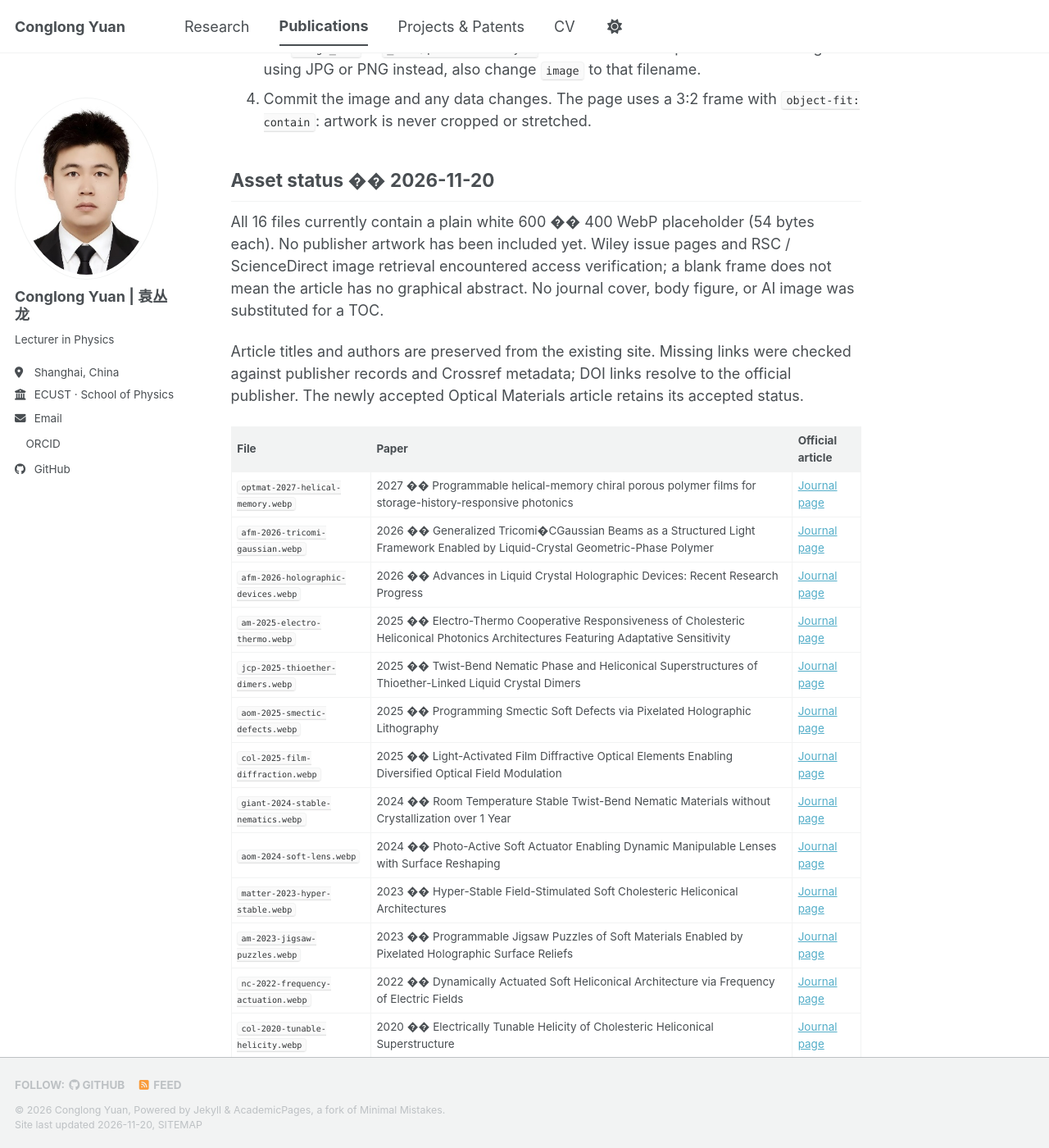
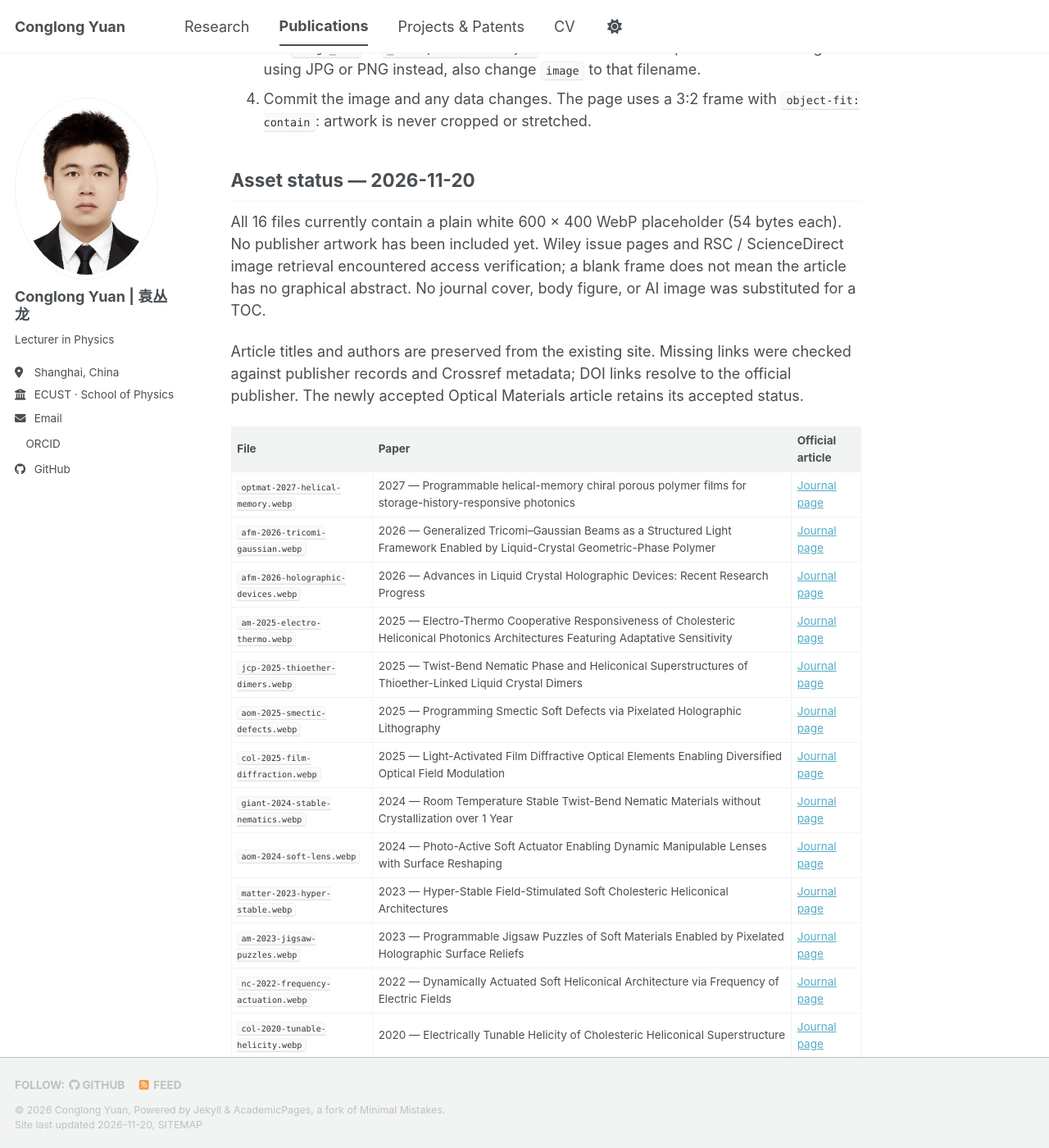
Before and after one commit to ConglongYuan/conglongyuan.github.io, a Jekyll site: the page built from images/publications/README.md, in a window 1280 px wide and 1400 px high, scrolled down 402 px. Shown: the whole window at 82% size. Built offline with Jekyll 4.4.1, drawn with Linux system fonts in a browser that asks for light colours; our own code applies the rules of GitHub Pages for plain Markdown files; a style sheet for code colours, icons or effects is not loaded; some of the changed text lies outside the part shown.

Commit message:
Preserve UTF-8 publication text during upload

```diff
--- a/images/publications/README.md
+++ b/images/publications/README.md
@@ -9,27 +9,27 @@ Each publication has its own image file, referenced in `_data/publications.yml`.
 3. Set `image_alt` in `_data/publications.yml` to a concise description of the real image. If using JPG or PNG instead, also change `image` to that filename.
 4. Commit the image and any data changes. The page uses a 3:2 frame with `object-fit: contain`: artwork is never cropped or stretched.
 
-## Asset status �� 2026-11-20
+## Asset status — 2026-11-20
 
-All 16 files currently contain a plain white 600 �� 400 WebP placeholder (54 bytes each). No publisher artwork has been included yet. Wiley issue pages and RSC / ScienceDirect image retrieval encountered access verification; a blank frame does not mean the article has no graphical abstract. No journal cover, body figure, or AI image was substituted for a TOC.
+All 16 files currently contain a plain white 600 × 400 WebP placeholder (54 bytes each). No publisher artwork has been included yet. Wiley issue pages and RSC / ScienceDirect image retrieval encountered access verification; a blank frame does not mean the article has no graphical abstract. No journal cover, body figure, or AI image was substituted for a TOC.
 
 Article titles and authors are preserved from the existing site. Missing links were checked against publisher records and Crossref metadata; DOI links resolve to the official publisher. The newly accepted Optical Materials article retains its accepted status.
 
 | File | Paper | Official article |
 | --- | --- | --- |
-| `optmat-2027-helical-memory.webp` | 2027 �� Programmable helical-memory chiral porous polymer films for storage-history-responsive photonics | [Journal page](https://doi.org/10.1016/j.optmat.2026.118702) |
-| `afm-2026-tricomi-gaussian.webp` | 2026 �� Generalized Tricomi�CGaussian Beams as a Structured Light Framework Enabled by Liquid-Crystal Geometric-Phase Polymer | [Journal page](https://doi.org/10.1002/adfm.78528) |
-| `afm-2026-holographic-devices.webp` | 2026 �� Advances in Liquid Crystal Holographic Devices: Recent Research Progress | [Journal page](https://doi.org/10.1002/adfm.75304) |
-| `am-2025-electro-thermo.webp` | 2025 �� Electro-Thermo Cooperative Responsiveness of Cholesteric Heliconical Photonics Architectures Featuring Adaptative Sensitivity | [Journal page](https://doi.org/10.1002/adma.202507000) |
-| `jcp-2025-thioether-dimers.webp` | 2025 �� Twist-Bend Nematic Phase and Heliconical Superstructures of Thioether-Linked Liquid Crystal Dimers | [Journal page](https://doi.org/10.1063/5.0281634) |
-| `aom-2025-smectic-defects.webp` | 2025 �� Programming Smectic Soft Defects via Pixelated Holographic Lithography | [Journal page](https://doi.org/10.1002/adom.202500233) |
-| `col-2025-film-diffraction.webp` | 2025 �� Light-Activated Film Diffractive Optical Elements Enabling Diversified Optical Field Modulation | [Journal page](https://opg.optica.org/col/abstract.cfm?uri=col-23-1-011602) |
-| `giant-2024-stable-nematics.webp` | 2024 �� Room Temperature Stable Twist-Bend Nematic Materials without Crystallization over 1 Year | [Journal page](https://doi.org/10.1016/j.giant.2024.100290) |
-| `aom-2024-soft-lens.webp` | 2024 �� Photo-Active Soft Actuator Enabling Dynamic Manipulable Lenses with Surface Reshaping | [Journal page](https://doi.org/10.1002/adom.202401430) |
-| `matter-2023-hyper-stable.webp` | 2023 �� Hyper-Stable Field-Stimulated Soft Cholesteric Heliconical Architectures | [Journal page](https://doi.org/10.1016/j.matt.2023.07.027) |
-| `am-2023-jigsaw-puzzles.webp` | 2023 �� Programmable Jigsaw Puzzles of Soft Materials Enabled by Pixelated Holographic Surface Reliefs | [Journal page](https://doi.org/10.1002/adma.202211521) |
-| `nc-2022-frequency-actuation.webp` | 2022 �� Dynamically Actuated Soft Heliconical Architecture via Frequency of Electric Fields | [Journal page](https://doi.org/10.1038/s41467-022-30486-2) |
-| `col-2020-tunable-helicity.webp` | 2020 �� Electrically Tunable Helicity of Cholesteric Heliconical Superstructure | [Journal page](https://doi.org/10.3788/COL202018.080005) |
-| `sciadv-2019-soft-helix.webp` | 2019 �� Stimulated Transformation of Soft Helix among Helicoidal, Heliconical, and Their Inverse Helices | [Journal page](https://doi.org/10.1126/sciadv.aax9501) |
-| `am-2017-photonic-crystal.webp` | 2017 �� Light-Patterned Crystallographic Direction of a Self-Organized 3D Soft Photonic Crystal | [Journal page](https://doi.org/10.1002/adma.201703165) |
-| `jmcc-2017-lasing.webp` | 2017 �� Dynamically Manipulated Lasing Enabled by a Reconfigured Fingerprint Texture of a Cholesteric Self-Organized Superstructure | [Journal page](https://doi.org/10.1039/C7TC02076G) |
+| `optmat-2027-helical-memory.webp` | 2027 — Programmable helical-memory chiral porous polymer films for storage-history-responsive photonics | [Journal page](https://doi.org/10.1016/j.optmat.2026.118702) |
+| `afm-2026-tricomi-gaussian.webp` | 2026 — Generalized Tricomi–Gaussian Beams as a Structured Light Framework Enabled by Liquid-Crystal Geometric-Phase Polymer | [Journal page](https://doi.org/10.1002/adfm.78528) |
+| `afm-2026-holographic-devices.webp` | 2026 — Advances in Liquid Crystal Holographic Devices: Recent Research Progress | [Journal page](https://doi.org/10.1002/adfm.75304) |
+| `am-2025-electro-thermo.webp` | 2025 — Electro-Thermo Cooperative Responsiveness of Cholesteric Heliconical Photonics Architectures Featuring Adaptative Sensitivity | [Journal page](https://doi.org/10.1002/adma.202507000) |
+| `jcp-2025-thioether-dimers.webp` | 2025 — Twist-Bend Nematic Phase and Heliconical Superstructures of Thioether-Linked Liquid Crystal Dimers | [Journal page](https://doi.org/10.1063/5.0281634) |
+| `aom-2025-smectic-defects.webp` | 2025 — Programming Smectic Soft Defects via Pixelated Holographic Lithography | [Journal page](https://doi.org/10.1002/adom.202500233) |
+| `col-2025-film-diffraction.webp` | 2025 — Light-Activated Film Diffractive Optical Elements Enabling Diversified Optical Field Modulation | [Journal page](https://opg.optica.org/col/abstract.cfm?uri=col-23-1-011602) |
+| `giant-2024-stable-nematics.webp` | 2024 — Room Temperature Stable Twist-Bend Nematic Materials without Crystallization over 1 Year | [Journal page](https://doi.org/10.1016/j.giant.2024.100290) |
+| `aom-2024-soft-lens.webp` | 2024 — Photo-Active Soft Actuator Enabling Dynamic Manipulable Lenses with Surface Reshaping | [Journal page](https://doi.org/10.1002/adom.202401430) |
+| `matter-2023-hyper-stable.webp` | 2023 — Hyper-Stable Field-Stimulated Soft Cholesteric Heliconical Architectures | [Journal page](https://doi.org/10.1016/j.matt.2023.07.027) |
+| `am-2023-jigsaw-puzzles.webp` | 2023 — Programmable Jigsaw Puzzles of Soft Materials Enabled by Pixelated Holographic Surface Reliefs | [Journal page](https://doi.org/10.1002/adma.202211521) |
+| `nc-2022-frequency-actuation.webp` | 2022 — Dynamically Actuated Soft Heliconical Architecture via Frequency of Electric Fields | [Journal page](https://doi.org/10.1038/s41467-022-30486-2) |
+| `col-2020-tunable-helicity.webp` | 2020 — Electrically Tunable Helicity of Cholesteric Heliconical Superstructure | [Journal page](https://doi.org/10.3788/COL202018.080005) |
+| `sciadv-2019-soft-helix.webp` | 2019 — Stimulated Transformation of Soft Helix among Helicoidal, Heliconical, and Their Inverse Helices | [Journal page](https://doi.org/10.1126/sciadv.aax9501) |
+| `am-2017-photonic-crystal.webp` | 2017 — Light-Patterned Crystallographic Direction of a Self-Organized 3D Soft Photonic Crystal | [Journal page](https://doi.org/10.1002/adma.201703165) |
+| `jmcc-2017-lasing.webp` | 2017 — Dynamically Manipulated Lasing Enabled by a Reconfigured Fingerprint Texture of a Cholesteric Self-Organized Superstructure | [Journal page](https://doi.org/10.1039/C7TC02076G) |
```
Also changed, not shown: _data/publications.yml (+6 -6 lines), _pages/publications.html (+4 -4 lines).
